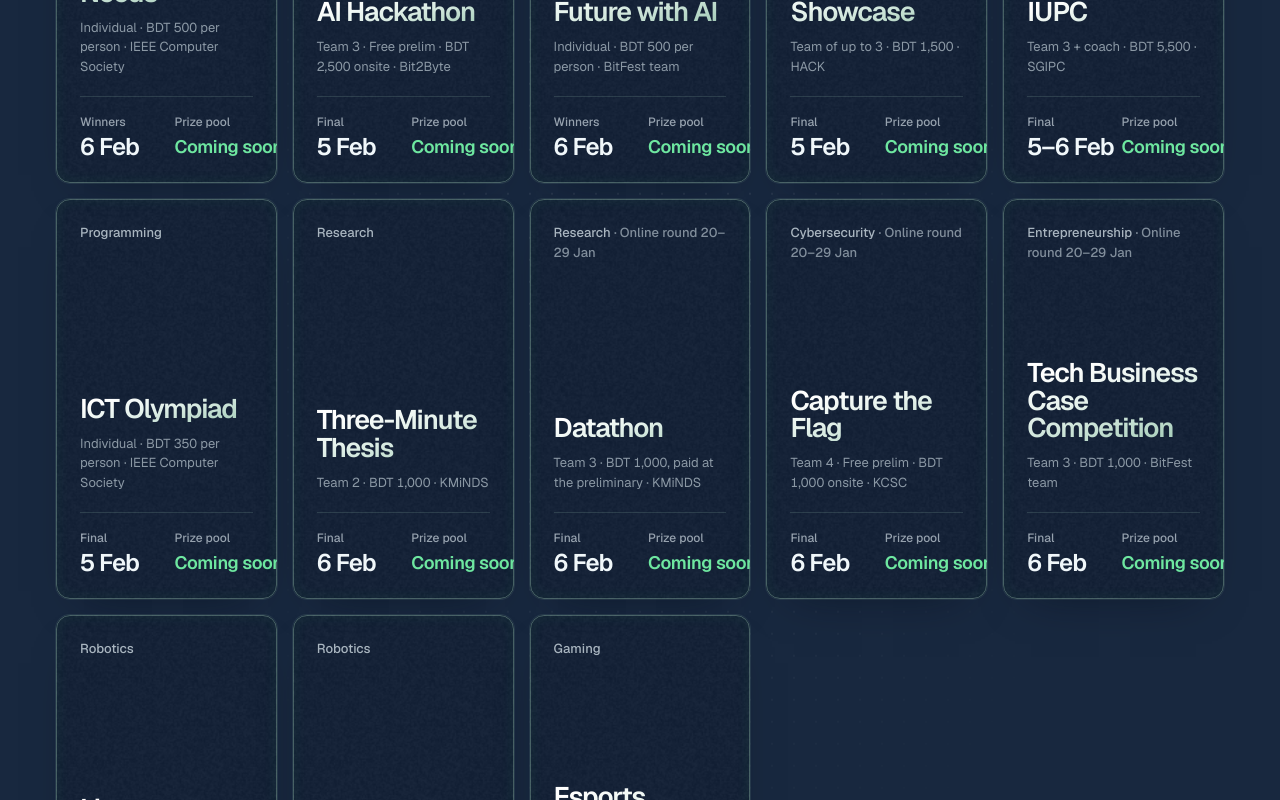
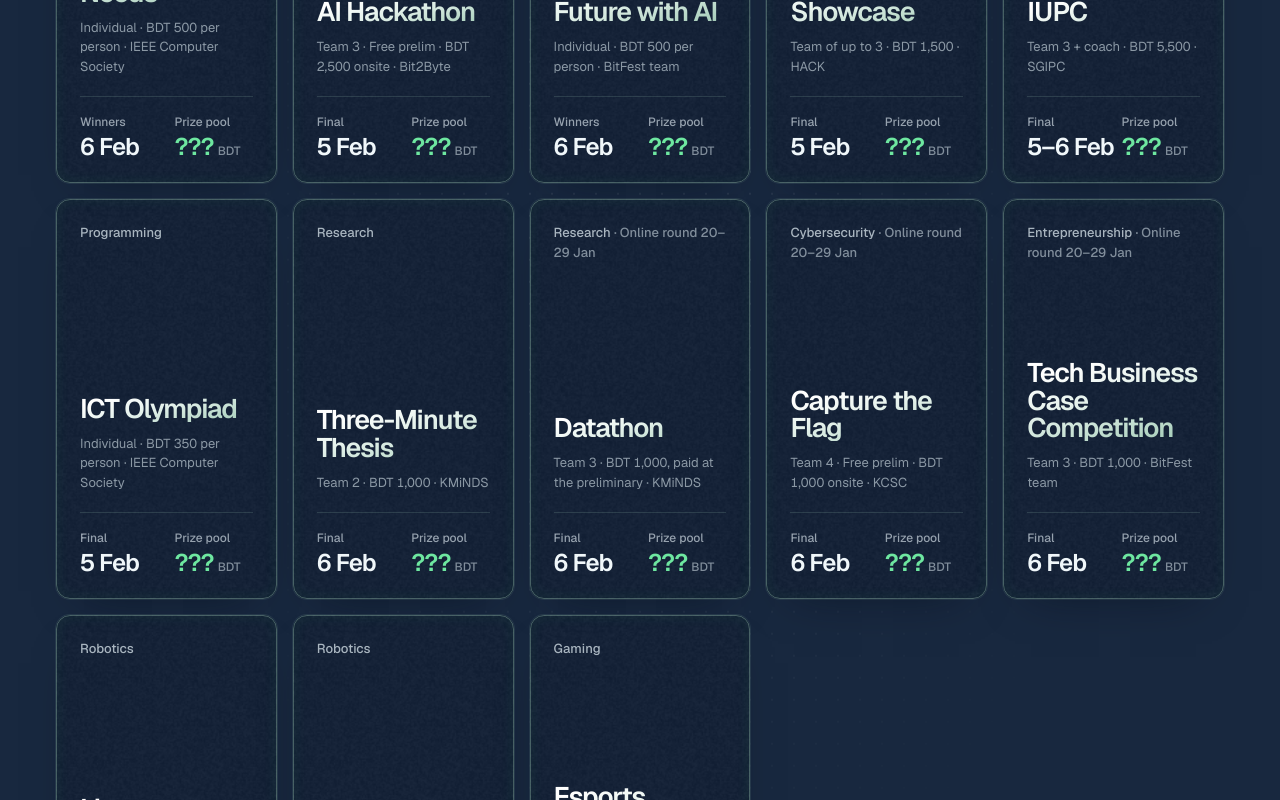
Before and after one commit to KUET-CSE-Fest-BitFest/BitFest, a Next.js app: page / in a window 1280 px wide. Shown: the part 1440-2240 px from the top of the page. Built offline with nearby package versions, Linux system fonts and the light colour scheme; no server answers.

Commit message:
Contest cards: prize pool reads ??? BDT

```diff
--- a/components/redesign/schedule/ContestCards.tsx
+++ b/components/redesign/schedule/ContestCards.tsx
@@ -4,7 +4,7 @@ import SectionHead from "../SectionHead";
 import { range } from "./data";
 
 /* 01 · Key dates, as one card per contest: what it is and the team rules, then the
-   final's date and, along the bottom, the prize pool (or "Coming soon" while SHOW_PRIZES is off). A card stays dark until pointed at; then its
+   final's date and, along the bottom, the prize pool (or "???" while SHOW_PRIZES is off). A card stays dark until pointed at; then its
    top-right light fades in. Cards become links to the contest pages once those are public
    (ContestLink). */
 export default function ContestCards() {
@@ -51,10 +51,13 @@ export default function ContestCards() {
                         </span>
                       </span>
                     ) : (
-                      // Prize money is hidden for now: the cell says it is coming.
+                      // Prize money is hidden for now: the cell shows "???".
                       <span className="flex flex-col gap-1">
                         <span className="text-[12px] font-medium text-cream/65">Prize pool</span>
-                        <span className="whitespace-nowrap text-[18px] font-semibold leading-[24px] tracking-[-0.02em] text-peach">Coming soon</span>
+                        <span className="whitespace-nowrap text-[24px] font-semibold leading-none tracking-[-0.035em] text-peach">
+                          ???
+                          <span className="ml-1 text-[12px] font-medium tracking-normal text-cream/55">BDT</span>
+                        </span>
                       </span>
                     )}
                   </div>
```
